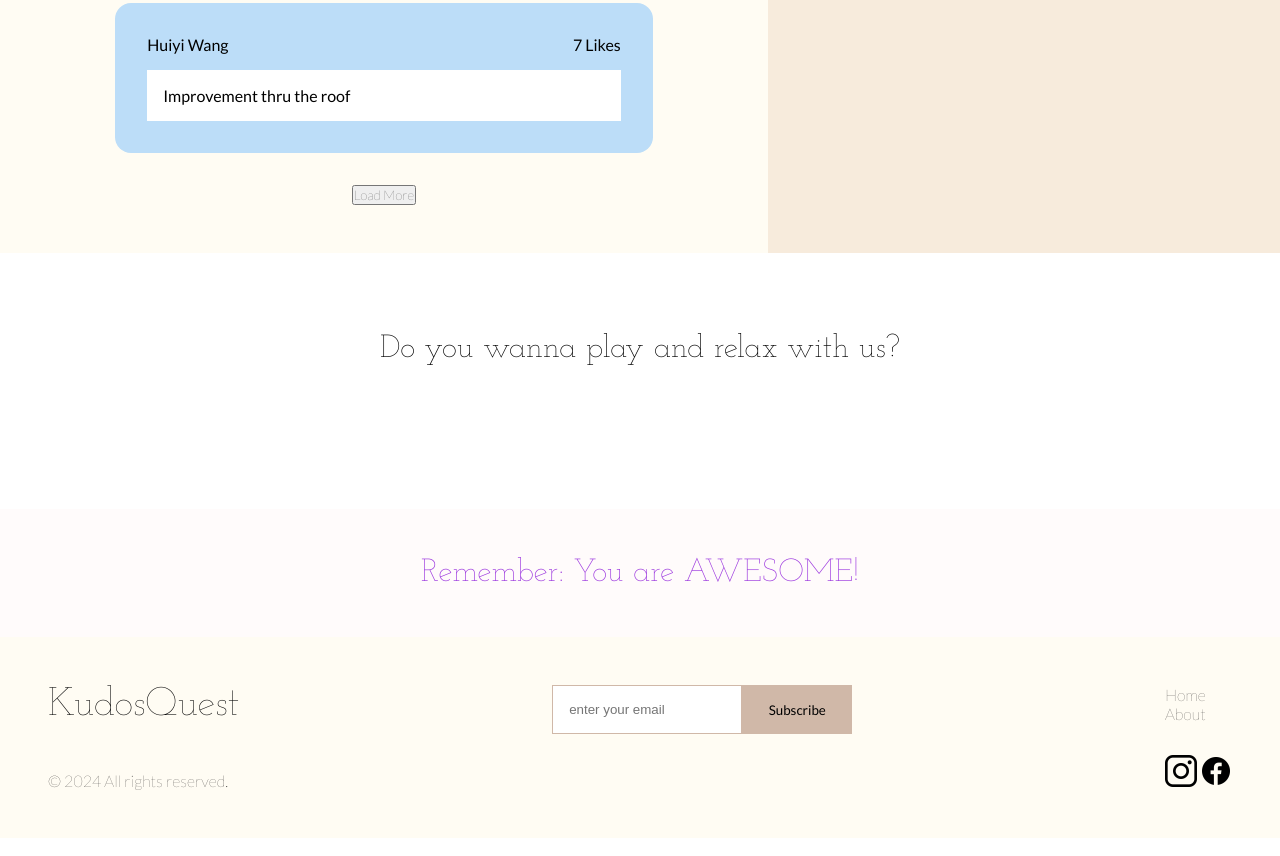
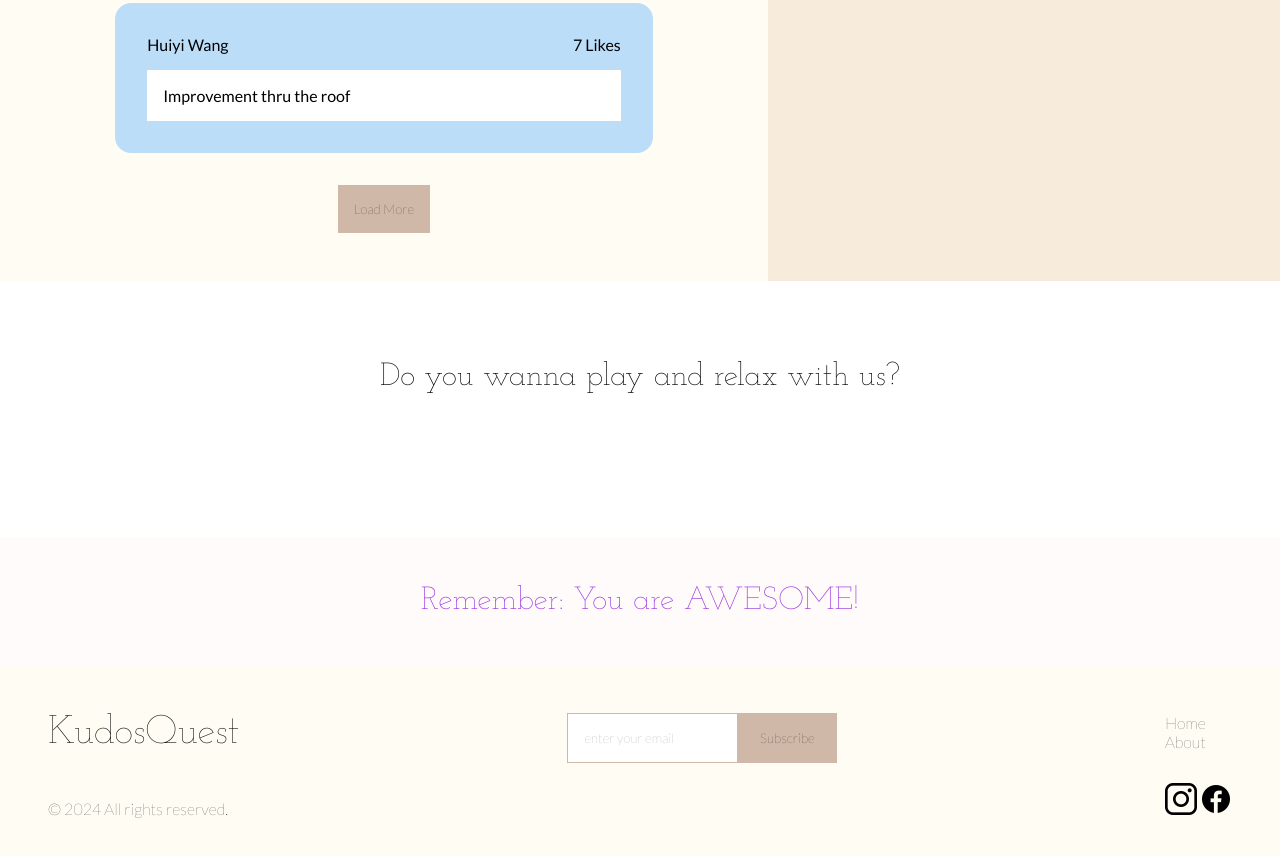
Before and after one commit to YuanshuCai/KudosQuest, a plain HTML site: page index.html in a window 1280 px wide. Shown: the part 2121-2977 px from the top of the page. Drawn offline with nearby package versions, Linux system fonts and the light colour scheme; no server answers.

Commit message:
fixed a button

```diff
--- a/styles/index.scss
+++ b/styles/index.scss
@@ -207,6 +207,8 @@ footer {
       padding: 1rem;
       border: none;
       width: 100%;
+      font-family: $main-font;
+      font-weight: 100;
       @include breakpoint(tablet) {
         width: 50%;
       }
@@ -216,6 +218,8 @@ footer {
       padding: 1rem;
       border: solid 1px $button-colour;
       width: 100%;
+      font-family: $main-font;
+      font-weight: 100;
 
       @include breakpoint(tablet) {
         width: 90%;
@@ -336,4 +340,9 @@ h2 {
 
 button {
   font-family: $main-font;
+  background-color: $button-colour;
+  border: 1px solid $button-colour;
+  padding: 1rem;
+  border: none;
+  font-weight: 100;
 }
```
Also changed, not shown: styles/index.css.
